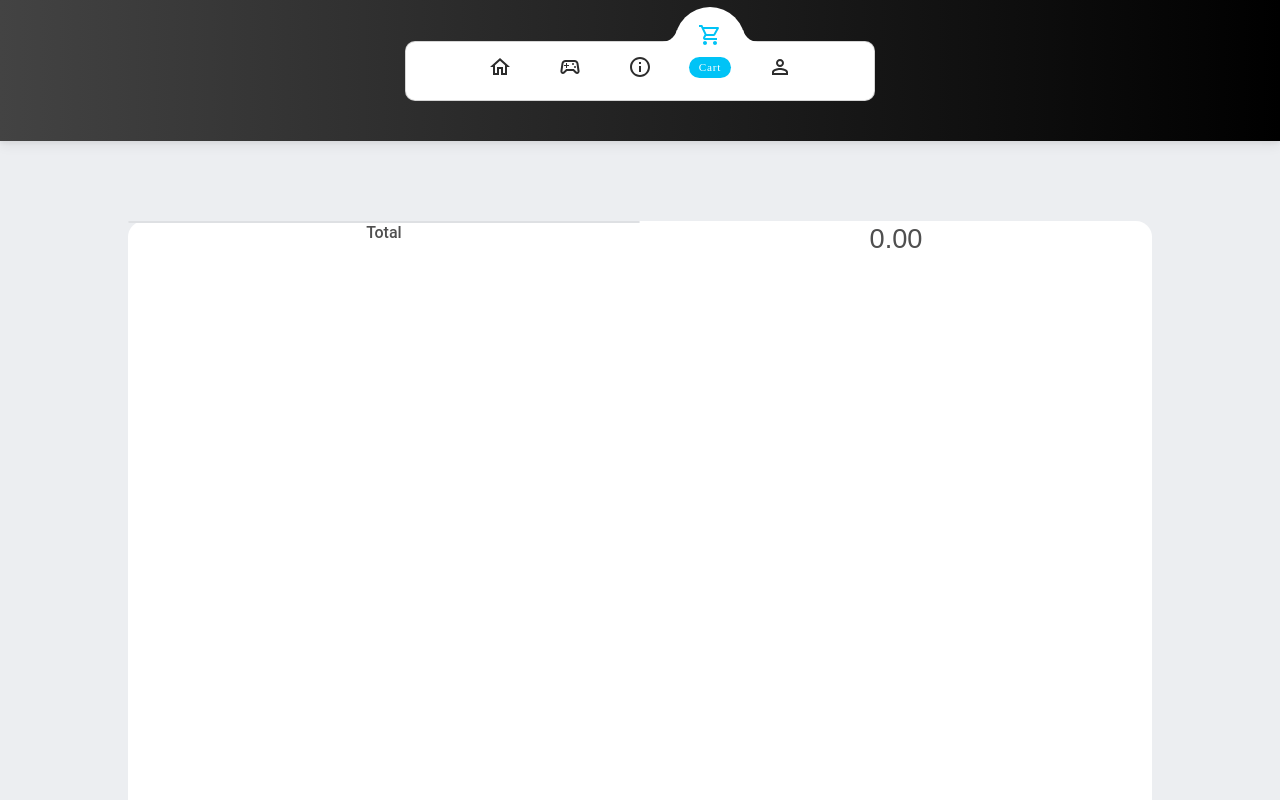
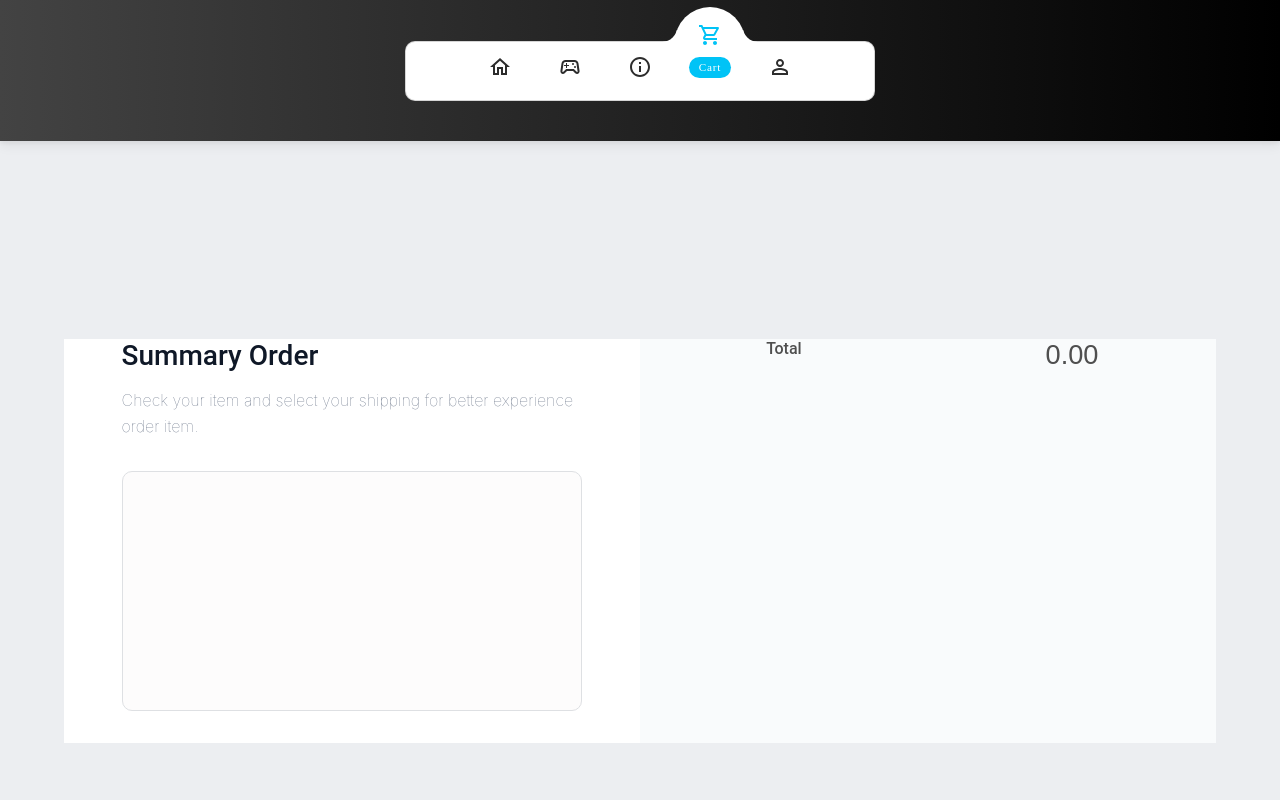
Before and after one commit to kdarg/gameover-finalchallenge, a React app in the folder frontend/: page /cart in a window 1280 px wide. Shown: the top 800 px of the page. Built offline with nearby package versions, Linux system fonts and the light colour scheme; a web font is replaced by a local one.

Commit message:
checkout process

```diff
--- a/frontend/src/pages/Cart.js
+++ b/frontend/src/pages/Cart.js
@@ -1,6 +1,7 @@
 import React from 'react'
 import { connect } from 'react-redux'
 import '../styles/cart.css';
+import Delete from '@mui/icons-material/DeleteRounded';
 
 class Cart extends React.Component {
 
@@ -25,17 +26,28 @@ class Cart extends React.Component {
 	render() {
 		return (
 			<div className="cart-container">
-				<div className="cart-container-child">
-					<div className="articles-container">
+				<div className="cart-container-child"> {/* el container blanco */}
+					<div className='articles-container'>{/* el contenedor que tiene w50% */}
+						<div className='articles-container-first'>{/* contenedor que tiene w80% */}
+							<h3 className='summary-order'>
+								Summary Order
+							</h3>
+							<p className='summary-order-p'>
+								Check your item and select your shipping for better experience order item.
+							</p>
+							<div className="articles-container-child">{/* el container grisasio que lleva los juegos con sus precios */}
 								{this.props.inShopGames && this.props.inShopGames.map((game) =>
 									<div key={game._id} className='article-container'>
 										<img src={process.env.PUBLIC_URL + "/assets/gamesImages/" + game.src} className='article-img' />
 										<div className='name-price'>
-									<h4 className="article-name">{game.gameName}</h4>
+											<h5 className="article-name">{game.gameName}</h5>
 											<p className="article-price">${game.price}</p>
 										</div>
+										<Delete className='delete-article'/>
 									</div>
 								)}
+							</div>
+						</div>
 					</div>
 					<div className='article-total'>
 						<h6>Total</h6>
--- a/frontend/src/styles/cart.css
+++ b/frontend/src/styles/cart.css
@@ -1,49 +1,110 @@
 .cart-container{
     width: 100%;
-    height: 100vh;
+    min-height: 100vh;
     background-color: #eceef1;
     display: flex;
     justify-content: center;
     align-items: center;
 }
 .cart-container-child{
+                        /*elcontainerblanco*/
+    display: flex;
+    justify-content: center;
     background-color: #ffffff;
-    border-radius: 1rem;
-    width: 80%;
-    height: 80%;
-    margin: auto;
-    -webkit-border-radius: 1rem;
-    -moz-border-radius: 1rem;
-    -ms-border-radius: 1rem;
-    -o-border-radius: 1rem;
+    width: 90%;
+    min-height: 85%;
+    margin: 2rem auto;
 }
 .articles-container{
+    width: 50%;
+    min-height: 100%;
+    display: flex;
+    flex-direction: column;
+    justify-content: center;
+    align-items: center;
+}
+.articles-container-first{
+    width: 80%;
+    min-height: 1rem;
+    margin: 2gitrem auto;
+}
+.summary-order{
+    color: #0f1827;
+    text-align: left;
+}
+.summary-order-p{
+    font-weight: 100;
+    font-family: -apple-system, BlinkMacSystemFont, 'Segoe UI', Roboto, Oxygen, Ubuntu, Cantarell, 'Open Sans', 'Helvetica Neue', sans-serif;
+    color: #657084;
+    text-align: left;
+    margin-top: 1rem;
+}
+.articles-container-child{ /* el container grisasio que lleva los juegos con sus precios */
     background-color: #fdfcfc;
     border: 1px solid #dee0e3;
     border-radius: 10px;
-    width: 50%;
     -webkit-border-radius: 10px;
     -moz-border-radius: 10px;
     -ms-border-radius: 10px;
     -o-border-radius: 10px;
+    width: 100%;
+    min-height: 15rem;
+    display: flex;
+    flex-direction: column;
+    justify-content: center;
+    align-items: center;
+    flex-wrap: wrap;
+    margin: 2rem auto;
+}
+.delete-article{
+    align-self: center;
+    align-content:flex-end;
 }
 .article-container{
     display: flex;
-    justify-content: flex-start;
+    justify-content: space-between;
     align-items: center;
+    flex-wrap: wrap;
     width: 100%;
-    margin: 1rem;
+    padding: 1rem;
 }
-.article-price, .article-name{
+.name-price{
+    margin: auto 1rem;
+    width: auto;
+    align-self: center;
+    align-content: center;
+    margin-top: 1rem;
+    text-align: left;
+}
+.article-name{
+    color: #101727;
+    font-family: Helvetica;
+    font-weight: 600;
+}
+.article-price{
     font-weight: 800;
-    color: #1c1c1c;
+    color: #101727;
+    flex-wrap: wrap;
+    text-align: left;
+    align-self: center;
+    align-content: center;
 }
 .article-img{
+    align-self: center;
+    align-content: center;
     width: 10rem;
-    border: 2px solid #dee0e3;
-    border-radius: 10px;
+    border: 1px solid #dee0e3;
+    border-radius: 6px;
+    object-fit: cover;
+    box-shadow: rgba(149, 157, 165, 0.2) 0px 8px 24px;
+    -webkit-border-radius: 6px;
+    -moz-border-radius: 6px;
+    -ms-border-radius: 6px;
+    -o-border-radius: 6px;
 }
 .article-total{
     display: flex;
     justify-content: space-evenly;
+    width: 50%;
+    background-color: #f9fbfc;
 }
```
Lines whose indentation alone changed are shown as unchanged.
